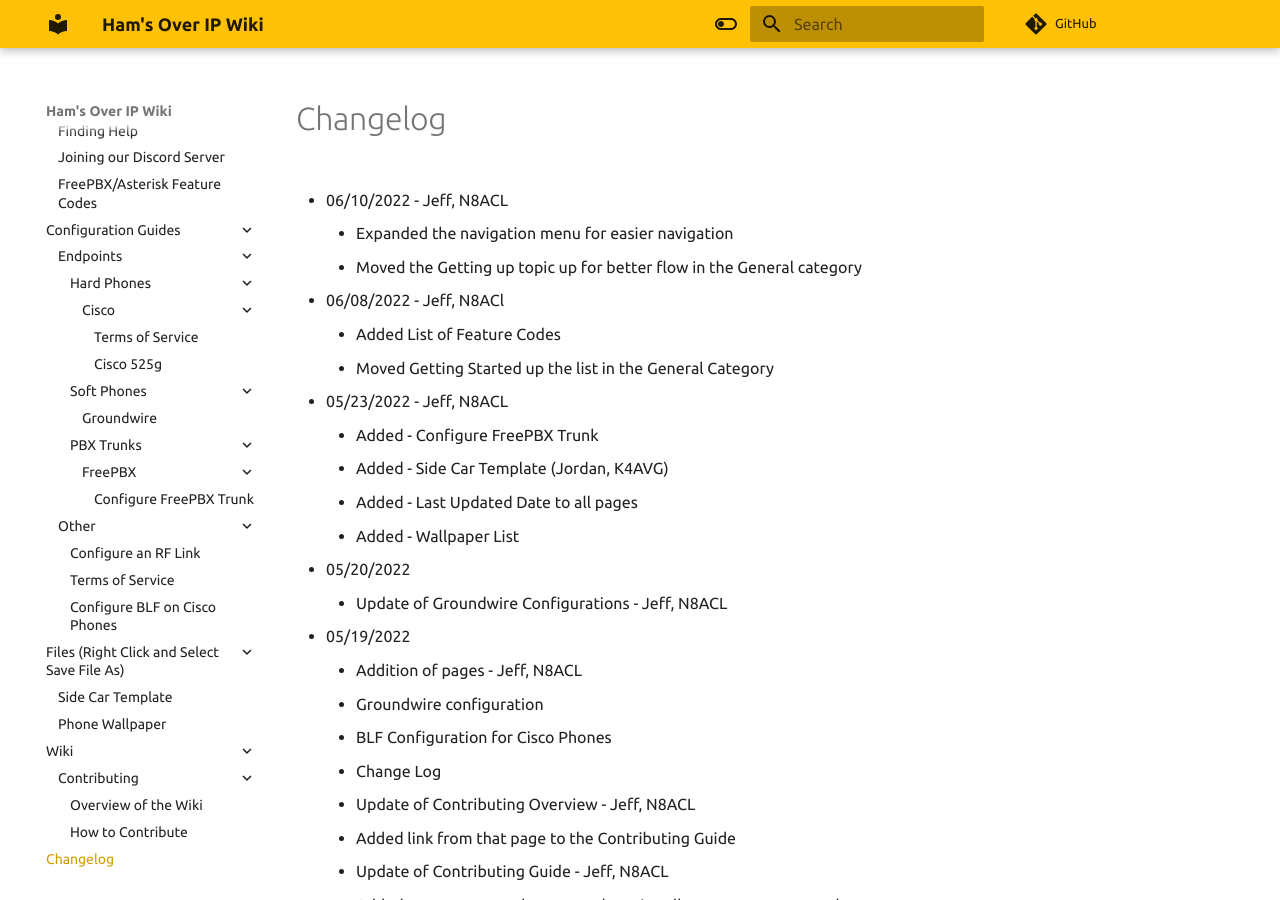
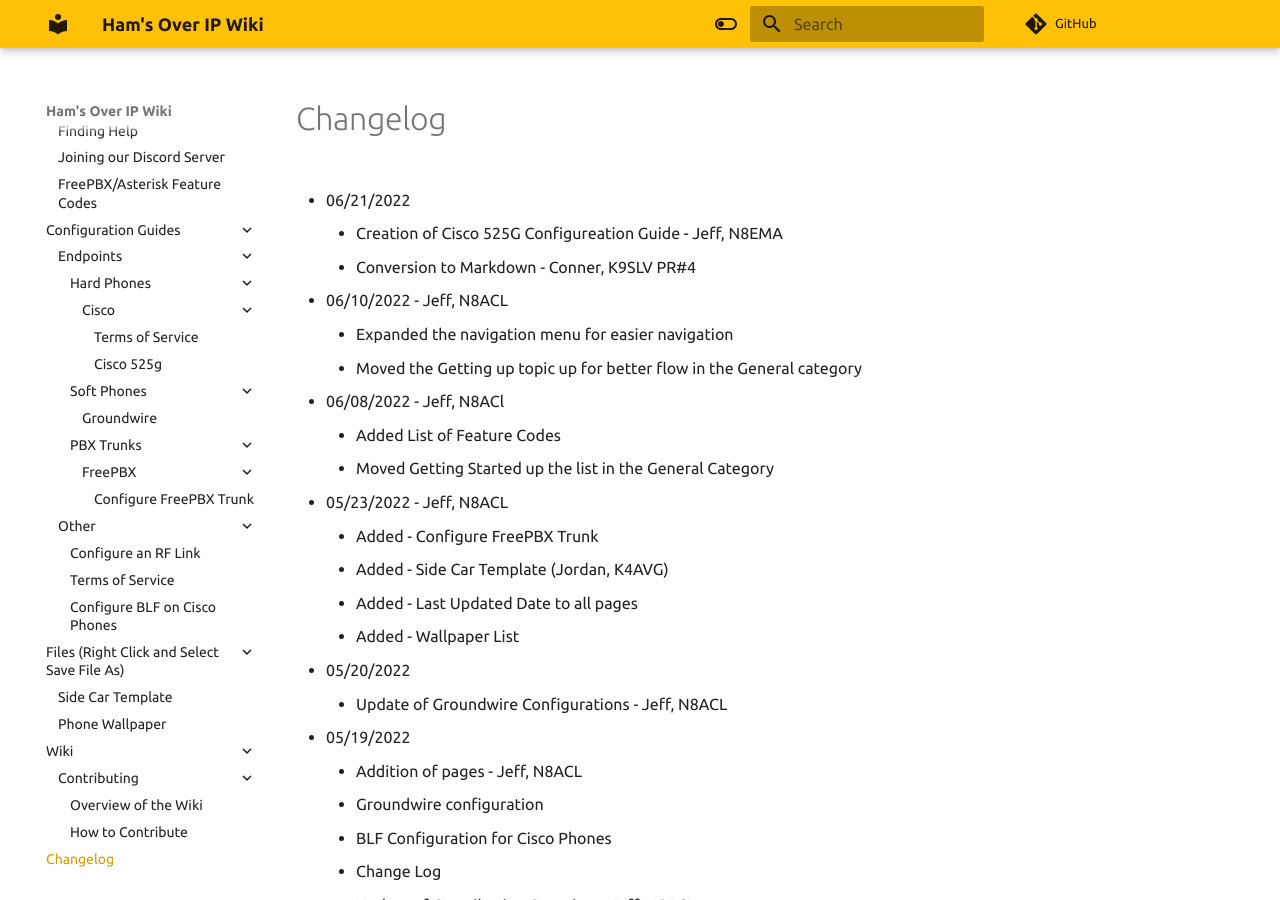
Before and after one commit to hamsoverip/wiki, an MkDocs documentation site: the page built from docs/General/changelog.md, in a window 1280 px wide and 900 px high. Built offline with MkDocs 1.6.1 and Material for MkDocs 9.7.7, drawn with Linux system fonts in a browser that asks for light colours; comment, search, counter and statistics services are not loaded.

Commit message:
Update to Change Log - N8ACL 06212022

```diff
--- a/docs/General/changelog.md
+++ b/docs/General/changelog.md
@@ -1,4 +1,8 @@
 # Changelog
+
+* 06/21/2022
+    * Creation of Cisco 525G Configureation Guide - Jeff, N8EMA
+    * Conversion to Markdown - Conner, K9SLV PR#4
 
 * 06/10/2022 - Jeff, N8ACL
     * Expanded the navigation menu for easier navigation
```
